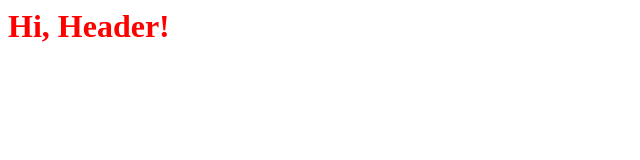
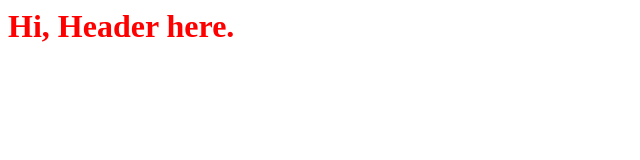
Before and after one commit to jc6870/Web-Development, a plain HTML site: page index.html in a window 1280 px wide. Shown: the whole page, without its empty margins (0-640 px from the left). Drawn offline with Linux system fonts and the light colour scheme.

Commit message:
Update index.html

```diff
--- a/index.html
+++ b/index.html
@@ -5,6 +5,6 @@
     </style>
   </head>
   <body>
-    <h1>Hi, Header!</h1>
+    <h1 onmouseenter="alert('entered!')">Hi, Header here.</h1>
   </body>
 </html>
```
